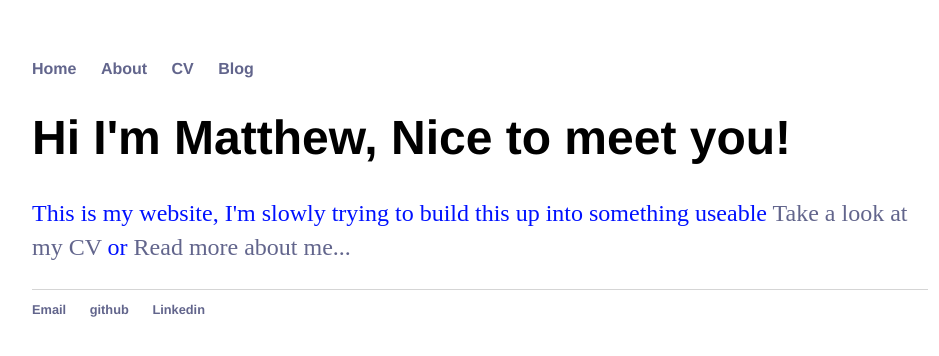
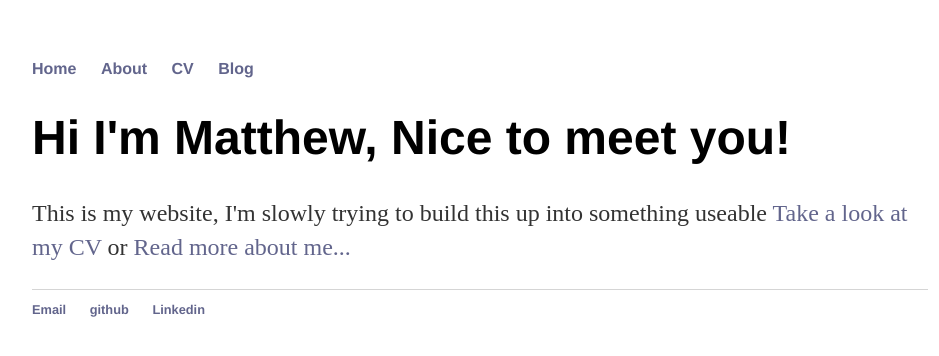
Before and after one commit to mjkgreen/mjkgreen.github.io, a Jekyll site: the page built from index.html, in a window 1280 px wide. Shown: the top 356 px of the page, without its empty margins (160-1099 px from the left). Built offline with Jekyll 4.4.1, drawn with Linux system fonts in a browser that asks for light colours.

Commit message:
Update main.css

```diff
--- a/css/main.css
+++ b/css/main.css
@@ -26,7 +26,7 @@ h1 {
 p {
     font-size: 1.5em;
     line-height: 1.4em;
-    color: #0011ff;
+    color: #333;
 }
 footer {
     border-top: 1px solid #d5d5d5;
```
